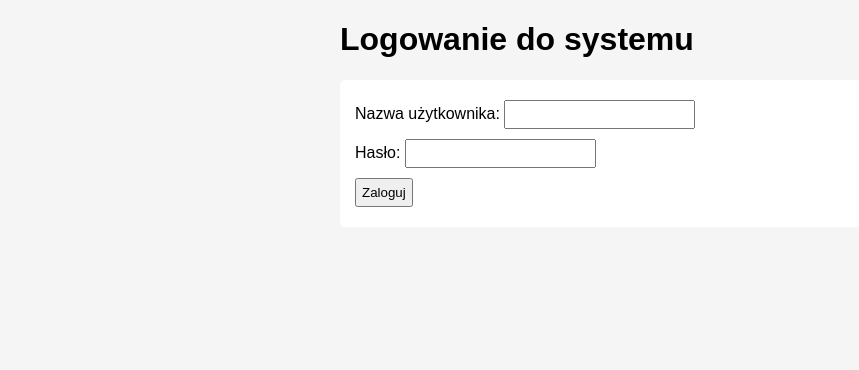
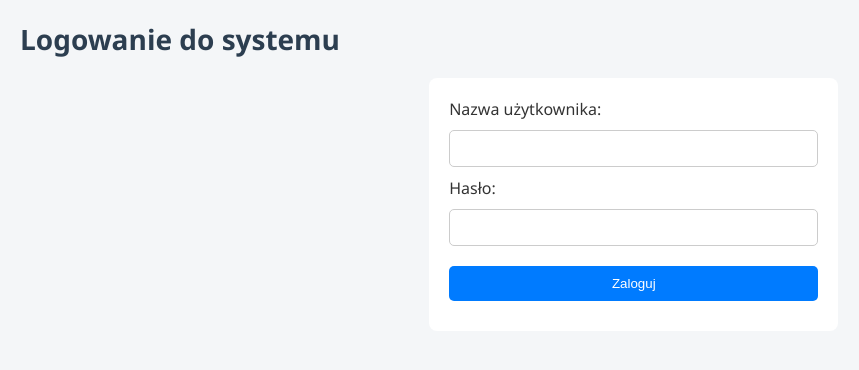
Before and after one commit to BrunonToJa/DB, a PHP site: page / in a window 1280 px wide. Shown: the top 370 px of the page, without its empty margins (0-859 px from the left). Run offline with PHP 8.4, Linux system fonts and the light colour scheme.

```diff
--- a/historia.php
+++ b/historia.php
@@ -33,7 +33,7 @@ $mysqli->close();
 <!DOCTYPE html>
 <html lang="pl">
 <head>
-    <link rel="stylesheet" href="style/style.css">
+    <link rel="stylesheet" href="style/style2.css">
     <meta charset="UTF-8">
     <title>Historia transakcji</title>
 </head>
--- a/index.php
+++ b/index.php
@@ -14,7 +14,7 @@ $error = isset($_GET['error']);
 <!DOCTYPE html>
 <html lang="pl">
 <head>
-    <link rel="stylesheet" href="style/style.css">
+    <link rel="stylesheet" href="style/style2.css">
     <meta charset="UTF-8">
     <title>Logowanie</title>
 </head>
--- a/kredyt.php
+++ b/kredyt.php
@@ -48,7 +48,7 @@ $mysqli->close();
 <!DOCTYPE html>
 <html lang="pl">
 <head>
-    <link rel="stylesheet" href="style/style.css">
+    <link rel="stylesheet" href="style/style2.css">
     <meta charset="UTF-8">
     <title>Kredyt</title>
 </head>
--- a/przelew.php
+++ b/przelew.php
@@ -49,7 +49,7 @@ $mysqli->close();
 <!DOCTYPE html>
 <html lang="pl">
 <head>
-    <link rel="stylesheet" href="style/style.css">
+    <link rel="stylesheet" href="style/style2.css">
     <meta charset="UTF-8">
     <title>Przelew</title>
 </head>
--- /dev/null
+++ b/style/style2.css
@@ -0,0 +1,113 @@
+/* Reset i ogólne ustawienia */
+* {
+    box-sizing: border-box;
+    margin: 0;
+    padding: 0;
+}
+
+body {
+    font-family: 'Segoe UI', Tahoma, Geneva, Verdana, sans-serif;
+    background-color: #f4f6f8;
+    color: #333;
+    padding: 20px;
+}
+
+.container {
+    max-width: 1000px;
+    margin: 40px auto;
+    background-color: #ffffff;
+    padding: 30px;
+    border-radius: 12px;
+    box-shadow: 0 0 15px rgba(0, 0, 0, 0.08);
+}
+
+h1, h2, h3 {
+    color: #2c3e50;
+    margin-bottom: 20px;
+}
+
+h1 {
+    font-size: 28px;
+}
+
+h2 {
+    font-size: 22px;
+    margin-top: 30px;
+}
+
+/* Tabela danych */
+table {
+    width: 100%;
+    border-collapse: collapse;
+    margin-bottom: 25px;
+    background-color: white;
+}
+
+table th,
+table td {
+    border: 1px solid #ccc;
+    padding: 12px 15px;
+    text-align: left;
+    font-size: 15px;
+}
+
+table th {
+    background-color: #f0f0f0;
+    color: #444;
+}
+
+table tr:nth-child(even) {
+    background-color: #fafafa;
+}
+
+/* Formularze */
+form {
+    background: #fff;
+    padding: 20px;
+    border-radius: 8px;
+    margin-bottom: 20px;
+    width: 33%;
+    margin-left: 33%;
+}
+
+input, select {
+    padding: 10px;
+    margin: 10px 0;
+    width: 100%;
+    border: 1px solid #ccc;
+    border-radius: 5px;
+}
+
+button, .button-link, input[type="submit"] {
+    display: inline-block;
+    background-color: #007BFF;
+    color: white;
+    text-decoration: none;
+    padding: 10px 18px;
+    border-radius: 5px;
+    border: none;
+    transition: background-color 0.25s ease-in-out;
+    cursor: pointer;
+    margin-top: 10px;
+}
+
+button:hover, .button-link:hover, input[type="submit"]:hover {
+    background-color: #0056b3;
+}
+
+/* Linki */
+a {
+    color: #007BFF;
+    text-decoration: none;
+}
+
+a:hover {
+    text-decoration: underline;
+    color: #0056b3;
+}
+
+.no-data {
+    font-style: italic;
+    color: #888;
+    margin-bottom: 20px;
+}
```
Also changed, not shown: klient.php (+69 -18 lines), logowanie.php (+10 -11 lines).
